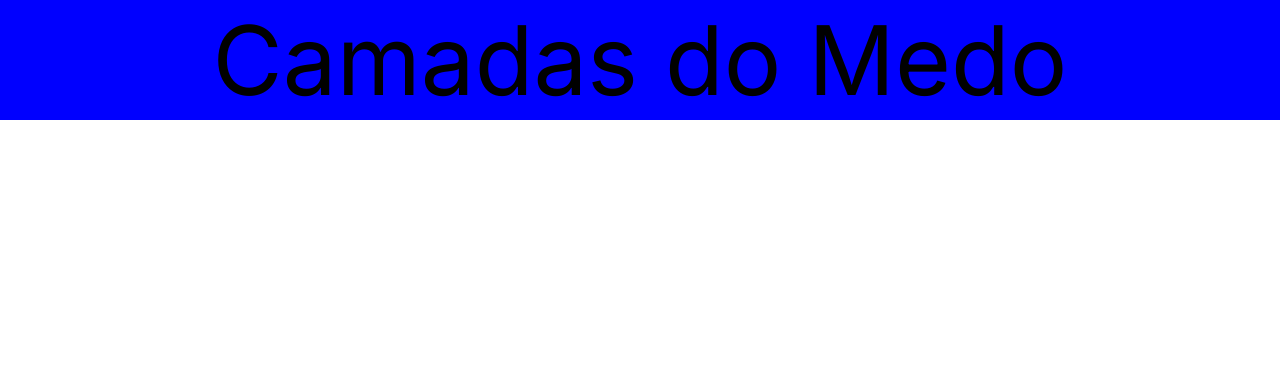
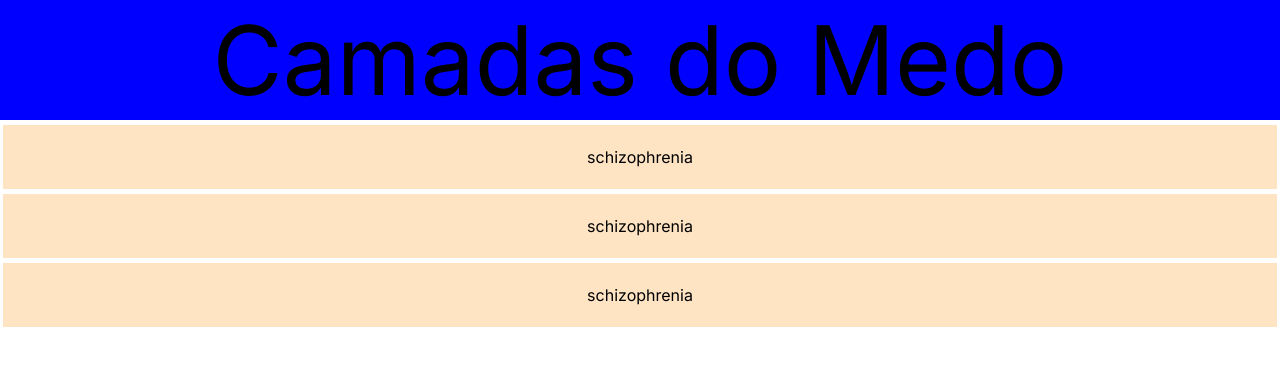
Before and after one commit to fernando-worked/curto-terror-v2, a Next.js app: page / in a window 1280 px wide. Shown: the top 366 px of the page. Built offline with nearby package versions, Linux system fonts and the light colour scheme.

Commit message:
estudo useState

```diff
--- a/src/app/components/conteudo.tsx
+++ b/src/app/components/conteudo.tsx
@@ -1,35 +1,49 @@
 'use client'
 
+import React, { useEffect, useState } from 'react';
 import { Texto, acervoTextos } from './textos';
-import React, { useEffect, useState } from 'react';
+
+export const Conteudo = () => {
+  console.log("renderizou!");
+  const [textoSelecionado, setTextoSelecionado] = useState<Texto | null>(null);
+  const [textoFiltrado, setTextoFiltrado] = useState<Texto[] | null>();
+
+  const handleSelect = (selecionado: Texto) => {
+    setTextoSelecionado(selecionado);
+    setTextoFiltrado(acervoTextos.filter(texto => texto.titulo === selecionado.titulo));
+    console.log("chamou!");
+  };
+
+  useEffect(() => {
+    setTextoFiltrado(acervoTextos);
+    console.log("useEffect []");
+  },[])
 
 
-export const Conteudo = () => {
-    const [textoSelecionado, setTextoSelecionado] = useState({});
 
-    const handleSelect = (texto: Texto) => {
-        setTextoSelecionado(texto);
-    }
 
-    useEffect(() => {
+  if(textoFiltrado)
+  if(textoFiltrado.length > 1){
+    return (
+      <div>
+        {textoFiltrado.map((texto, index) => (
+          <div
+            onClick={() => {
+              handleSelect(texto);
+            }}
+            className='titulo-texto'
+            key={index}
+          >
+            <h2>{texto.titulo}</h2>
+          </div>
+        ))}
+      </div>
+    );
+  }else{
+    return (
+      <div>{textoSelecionado?.texto}</div>
+    )
+  }
 
-      }, [textoSelecionado]);
-
-      if(textoSelecionado){
-        return <>
-            <h2>{textoSelecionado.titulo}</h2>
-            <article>{textoSelecionado.texto}</article>
-        </>
-
-      }else{
-        return  <>
-        {acervoTextos.map(texto => {
-            return <div onClick={() => {
-                handleSelect(texto);
-            }} className='titulo-texto' key={texto.titulo}><h2>{texto.titulo}</h2></div>
-        })}
-      </>
-
-      }
 
 };
```
